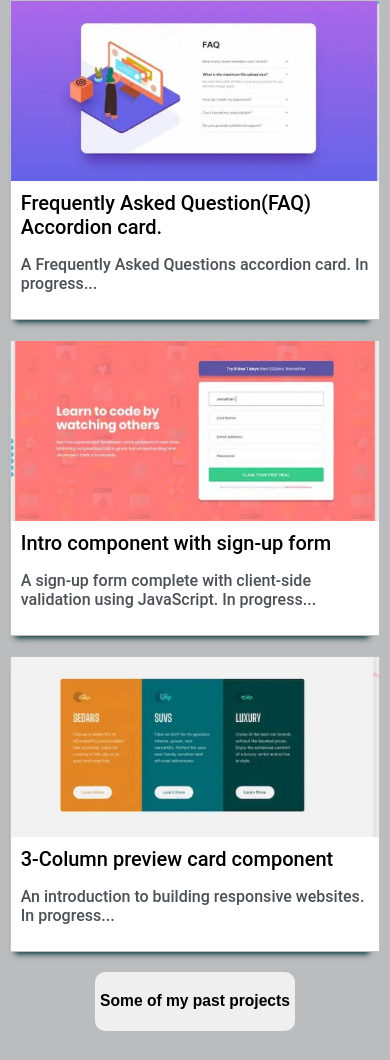
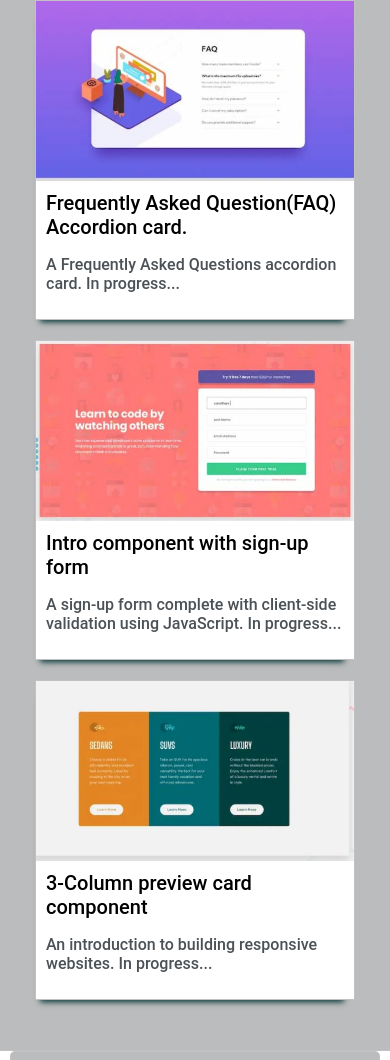
Before and after one commit to NjokiGithukuE/NjokiGithukuE.github.io, a plain HTML site: page index.html in a window 390 px wide. Shown: the part 1804-2864 px from the top of the page. Drawn offline with Linux system fonts and the light colour scheme.

Commit message:
button removed

```diff
--- a/css/style.css
+++ b/css/style.css
@@ -159,8 +159,6 @@ ul{
 
 .portfolio-wrapper{
     display: grid;
-    /* grid: "p1" 320px "p2" 320px "p3" 320px
-        "project-button" 320px / auto; */
     grid-template-columns: repeat(auto-fit, 320px);
     gap: 20px;
     justify-content: center;
@@ -173,10 +171,6 @@ ul{
     -moz-box-shadow: -3px 10px 6px -8px rgba(0,51,51,1);
     box-shadow: -3px 10px 6px -8px rgba(0,51,51,1);
 }
-
-.p1 {grid-area: p1;}
-.p2 {grid-area: p2;}
-.p3 {grid-area: p3;}
 
 .thumbnail{
     display: block;
@@ -198,16 +192,6 @@ ul{
 .project-description{
     color: #4b5156;
     font-size: 16px;
-}
-
-.projects-button {
-    /* grid-area: projects-button; */
-    width: 100%;
-    justify-self: center;
-    border: 1px;
-    border-color: var(--mainColor);
-    font-size: 16px;
-    border-radius: 10px;
 }
 
 .contacts{
@@ -253,16 +237,7 @@ ul{
     background-color: black;
     border: none;
 }
-@media screen and (max-width: 600px) {
-    .portfolio-wrapper {
-        grid-template-columns: 1fr;
-        grid-template-areas:
-            'p1'
-            'p2'
-            'p3'
-            'projects-button';
-    }
-}
+
 @media screen and (max-width: 1200px) {
     .main-container{
         width: 95%;
--- a/index.html
+++ b/index.html
@@ -109,10 +109,6 @@
                     </div>
                 </div>
 
-                <button class="projects-button"><small><a href="https://github.com/NjokiGithukuE"
-                            target="_blank">
-                            <h3 style="text-align: center">Some of my past projects</h3>
-                        </a></small></button>
             </div>
     </section>
 
```
